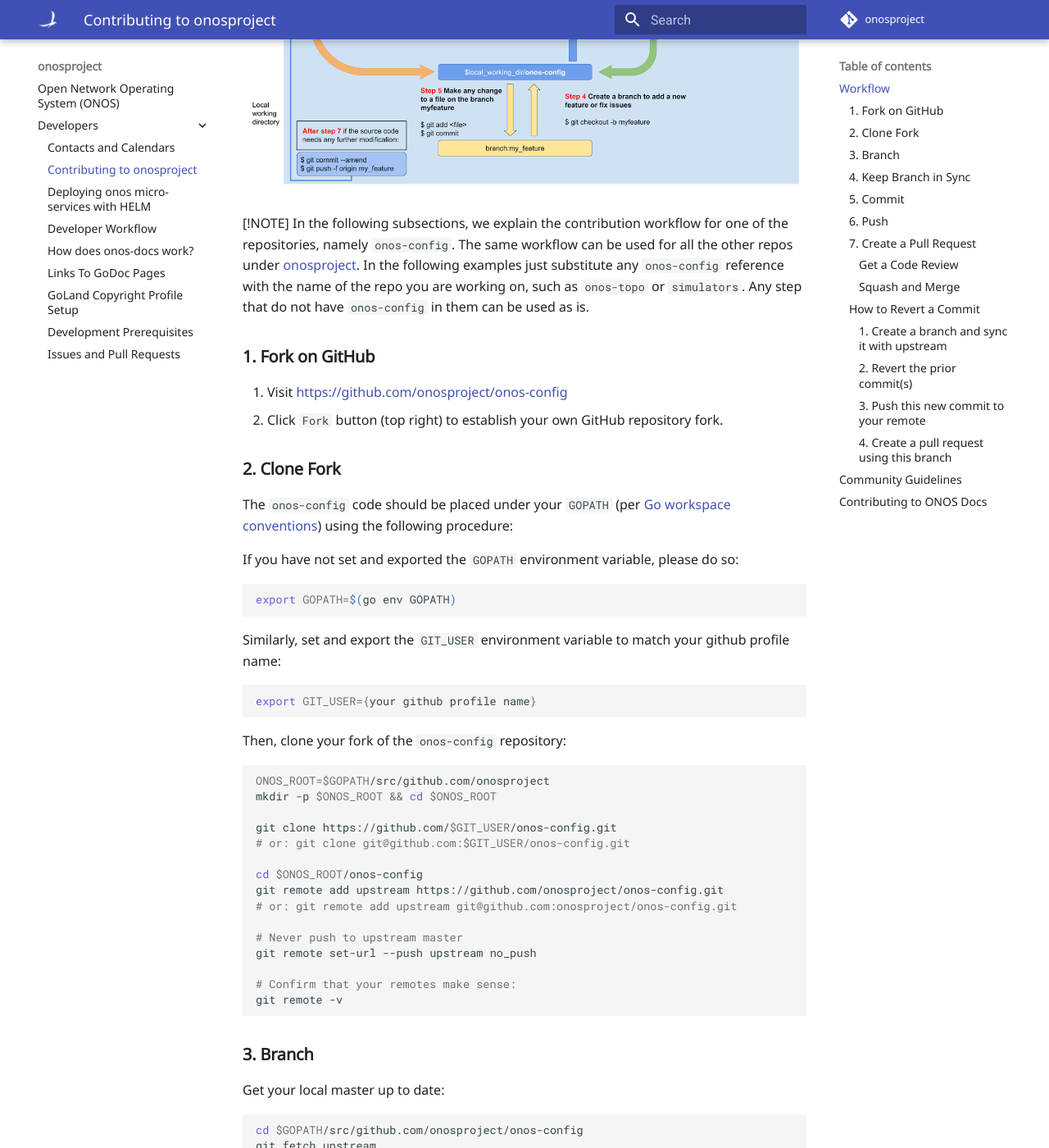
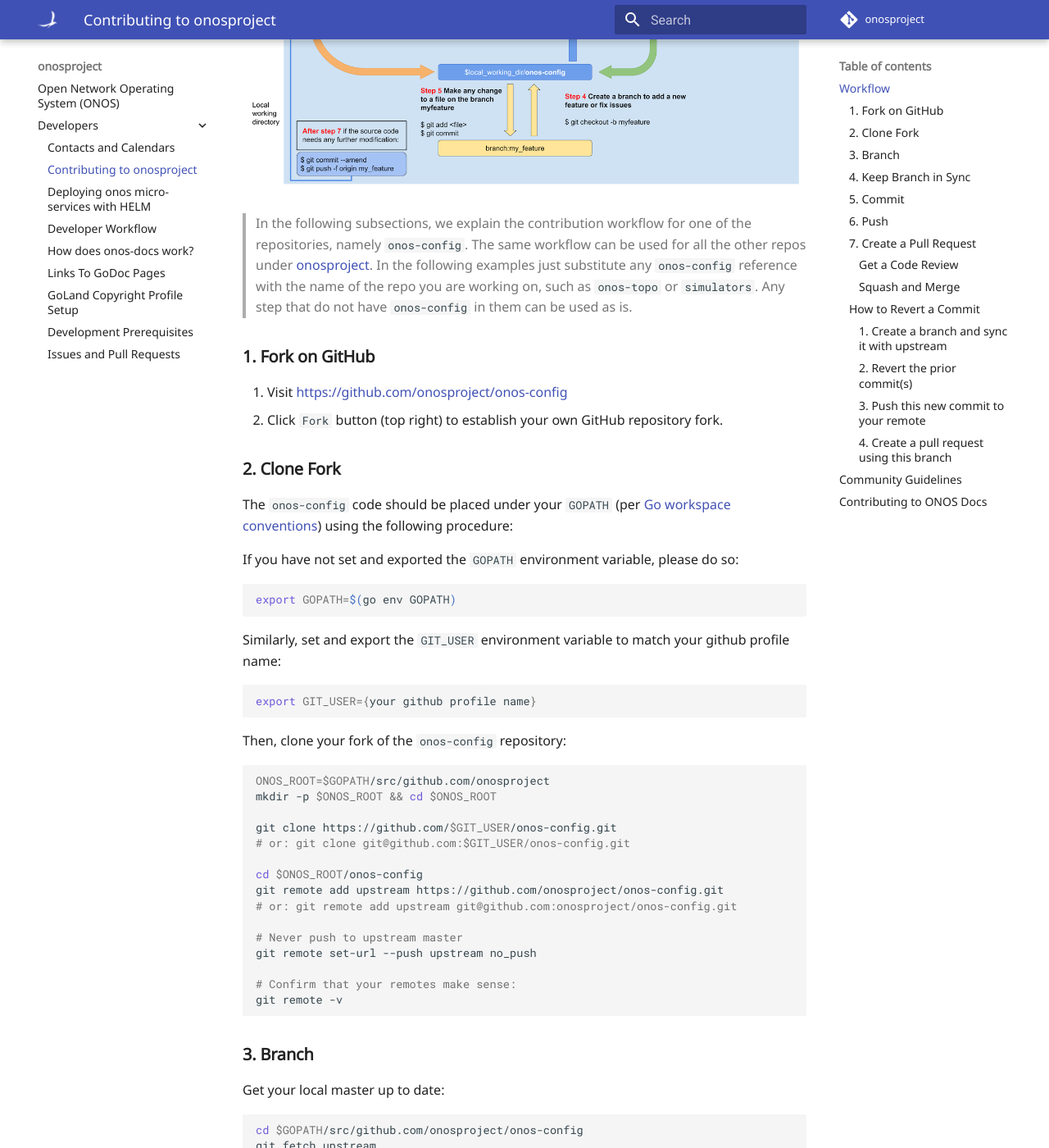
Before and after one commit to onosproject/onos-docs, an MkDocs documentation site: the page built from docs/content/developers/contributing.md, in a window 1280 px wide and 1400 px high, scrolled down 603 px. Shown: the whole window at 82% size. Built offline with MkDocs 1.6.1 and Material for MkDocs 9.7.7, drawn with Linux system fonts in a browser that asks for light colours.

Commit message:
Add a css and update developer docs (#88)
* Minor theme improvements-add new css styles

* Revert "Minor theme improvements-add new css styles"

This reverts commit 01b9f03973bf81cee5b7d71cdf5340c357e6906d.

* Add a new css style-minor corrections in developer docs

````diff
--- a/docs/content/developers/contributing.md
+++ b/docs/content/developers/contributing.md
@@ -12,9 +12,9 @@ required to establish such a Fork and to create a Pull Request.
 
 ![Git workflow](../images/contributing_workflow.png)
 
-[!NOTE]
-In the following subsections, we explain the contribution workflow for one of the repositories, namely `onos-config`. The same workflow can be used for all the other repos under [onosproject](https://github.com/onosproject).
-In the following examples just substitute any `onos-config` reference with the name of the repo you are working on, such as `onos-topo` or `simulators`. Any step that do not have `onos-config` in them can be used as is.
+
+>In the following subsections, we explain the contribution workflow for one of the repositories, namely `onos-config`. The same workflow can be used for all the other repos under [onosproject](https://github.com/onosproject).
+>In the following examples just substitute any `onos-config` reference with the name of the repo you are working on, such as `onos-topo` or `simulators`. Any step that do not have `onos-config` in them can be used as is.
 
 ### 1. Fork on GitHub
 
@@ -30,19 +30,19 @@ using the following procedure:
 
 If you have not set and exported the `GOPATH` environment variable, please do so:
 
-```sh
+```bash
 export GOPATH=$(go env GOPATH)
 ```
 
 Similarly, set and export the `GIT_USER` environment variable to match your github profile name:
 
-```sh
+```bash
 export GIT_USER={your github profile name}
 ```
 
 Then, clone your fork of the `onos-config` repository:
 
-```sh
+```bash
 ONOS_ROOT=$GOPATH/src/github.com/onosproject
 mkdir -p $ONOS_ROOT && cd $ONOS_ROOT
 
@@ -64,7 +64,7 @@ git remote -v
 
 Get your local master up to date:
 
-```sh
+```bash
 cd $GOPATH/src/github.com/onosproject/onos-config
 git fetch upstream
 git checkout master
@@ -72,7 +72,7 @@ git rebase upstream/master
 ```
 
 Branch from it:
-```sh
+```bash
 git checkout -b myfeature
 ```
 
@@ -82,7 +82,7 @@ Then edit code on the `myfeature` branch.
 
 While on your _myfeature_ branch
 
-```sh
+```bash
 git fetch upstream
 git rebase upstream/master
 ```
@@ -97,7 +97,7 @@ and useful (see below). You can also consider changing your `.git/config` file v
 
 Commit your changes.
 
-```sh
+```bash
 git commit
 ```
 
@@ -111,7 +111,7 @@ will be merged with a _squash and commit_ strategy, thus showing as only one com
 When ready to review (or just to establish an offsite backup or your work),
 push your branch to your fork on `github.com`:
 
-```sh
+```bash
 git push origin myfeature
 ```
 
@@ -157,7 +157,7 @@ A nifty way to manage the commits in your PR is to do an [interactive
 rebase](https://git-scm.com/book/en/v2/Git-Tools-Rewriting-History),
 which will let you tell git what to do with every commit:
 
-```sh
+```bash
 git fetch upstream
 git rebase -i upstream/master
 ```
@@ -176,7 +176,7 @@ will create the PR branch inside the main repository rather than inside your for
 
 #### 1. Create a branch and sync it with upstream
 
-```sh
+```bash
 # create a branch
 git checkout -b myrevert
 
@@ -189,14 +189,14 @@ git rebase upstream/master
 
 If the commit you wish to revert it a merge commit, run this:
 
-```sh
+```bash
 # SHA is the hash of the merge commit you wish to revert
 git revert -m 1 SHA
 ```
 
 If it is a single commit, then run the following:
 
-```sh
+```bash
 # SHA is the hash of the single commit you wish to revert
 git revert SHA
 ```
@@ -205,7 +205,7 @@ The above will create a new commit reverting the changes.
 
 #### 3. Push this new commit to your remote
 
-```sh
+```bash
 git push ${your_remote_name} myrevert
 ```
 
--- a/docs/content/styles/css/extra.css
+++ b/docs/content/styles/css/extra.css
@@ -70,3 +70,16 @@ p.subtitle {
     margin: 0 4px 0.25em -20px;
     vertical-align: middle;
 }
+
+/* Unordered list <ul> symbols:
+ * - level 2 is hollow circle
+ * - level 3 is filled square
+ * - ul default is filled disc (bullet)
+ */
+article ul ul {
+    list-style-type:  circle !important;
+}
+
+article ul ul ul {
+    list-style-type:  square !important;
+}
````
